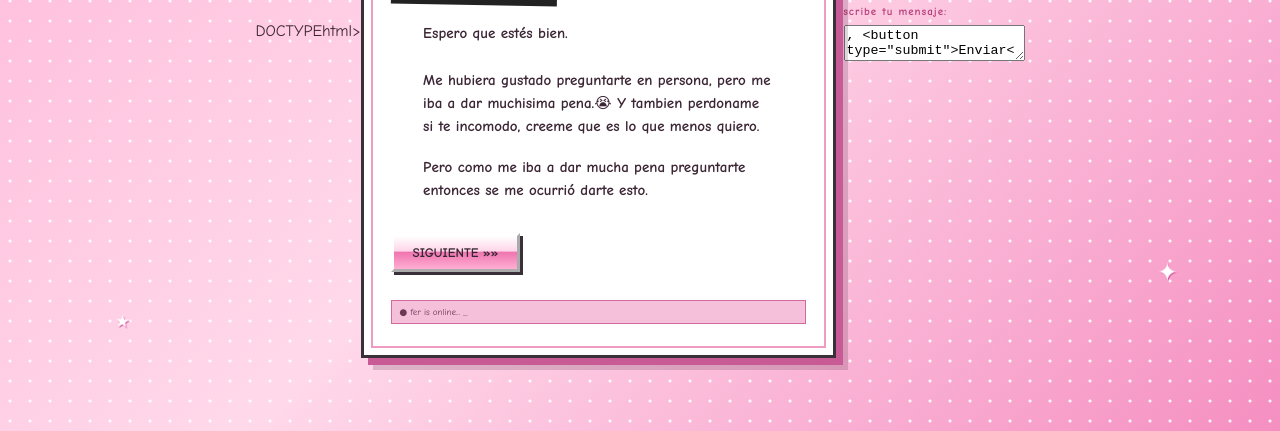
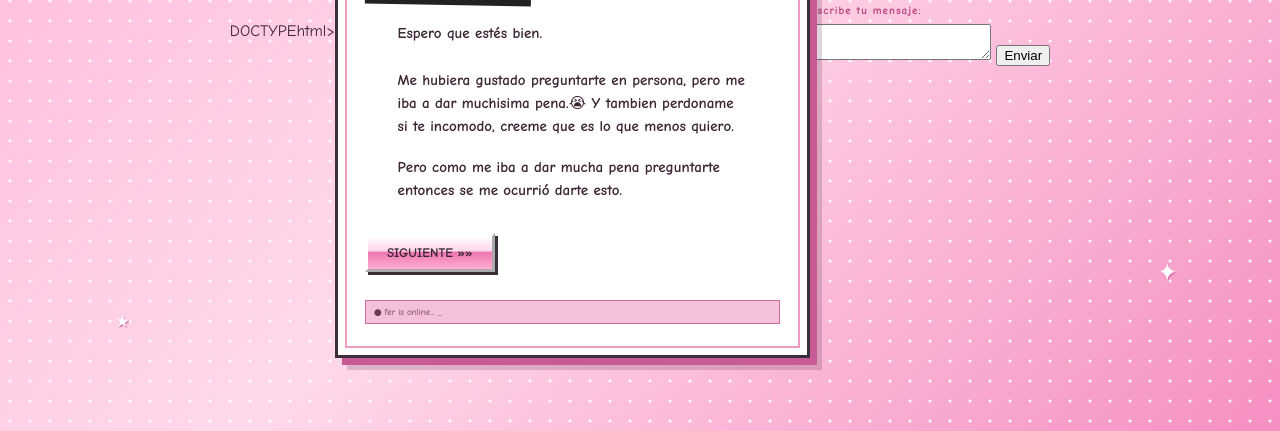
Before and after one commit to feravpr-max/fers_website, a plain HTML site: page index.html in a window 1280 px wide. Shown: the part 369-800 px from the top of the page. Drawn offline with Linux system fonts and the light colour scheme.

Commit message:
Update index.html

```diff
--- a/index.html
+++ b/index.html
@@ -1053,6 +1053,10 @@ instagram.addEventListener(
 );
 
 </script>
-<form action="https://formspree.io/f/mwlpvbvq" method="POST"><label for="mensaje">Escribe tu mensaje:</label>, <textarea id="mensaje" name="message" required>, <button type="submit">Enviar</button>, </form>.
+<form action="https://formspree.io/f/mwlpvbvq" method="POST">
+  <label for="mensaje">Escribe tu mensaje:</label>
+  <textarea id="mensaje" name="message" required></textarea>
+  <button type="submit">Enviar</button>
+</form>
 </body>
 </html>
```
